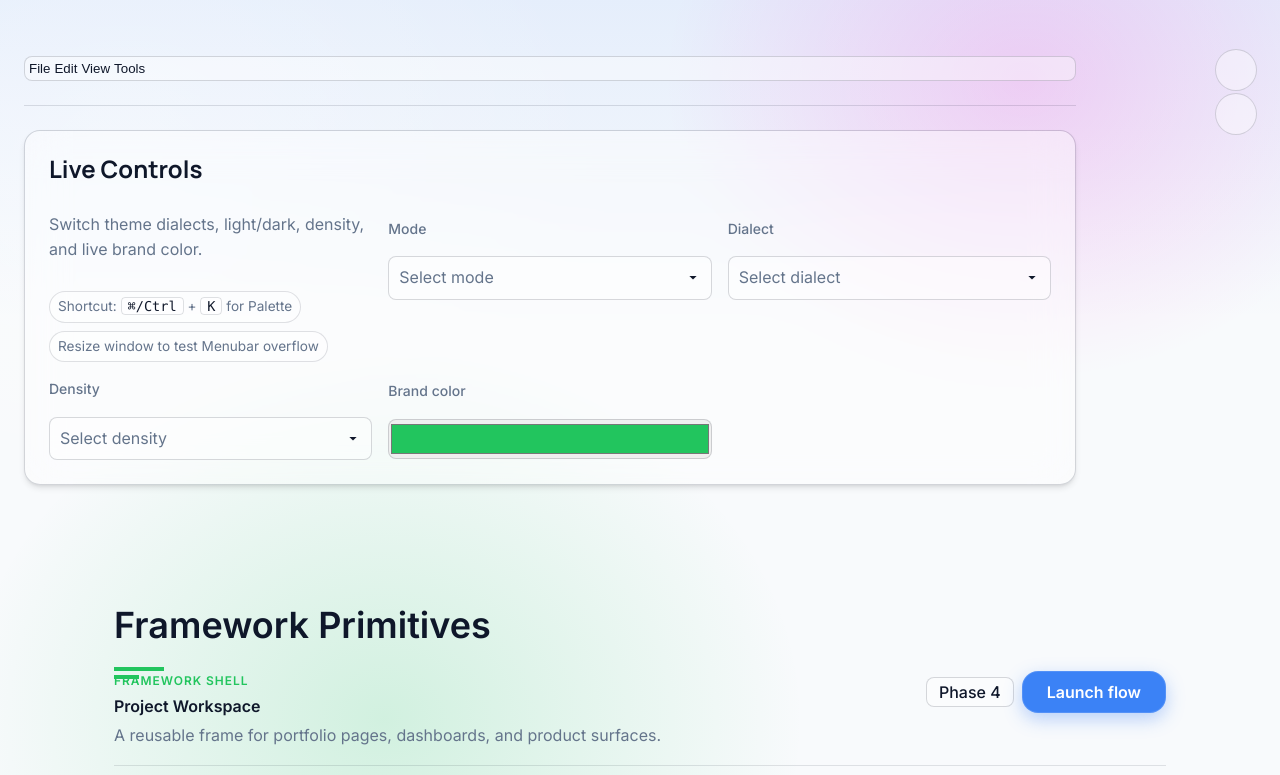
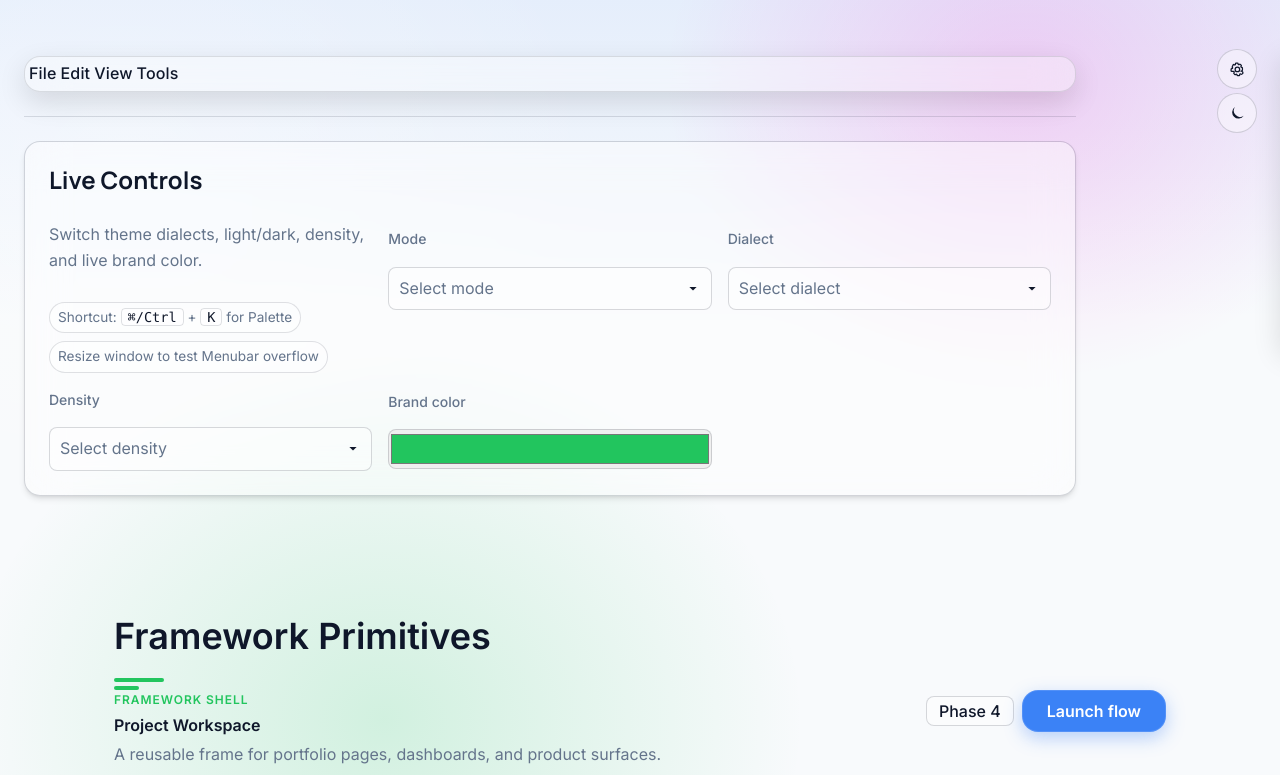
Before and after one commit to itxcrusher/crusher-ui-kit, a website built with Vite: page index.html in a window 1280 px wide. Shown: the top 775 px of the page. Built offline with nearby package versions, Linux system fonts and the light colour scheme.

Commit message:
fix: refine local demo chrome and switcher behavior

```diff
--- a/src/components/molecules/crusher-menubar.js
+++ b/src/components/molecules/crusher-menubar.js
@@ -20,31 +20,50 @@ export class CrusherMenubar extends LitElement {
     :host { display: block; position: relative; z-index: var(--crusher-z-dropdown); }
     .bar {
       display: flex; gap: var(--crusher-spacing-1); align-items: center; flex-wrap: nowrap;
-      background: var(--crusher-surface);
-      border: var(--crusher-component-border-weight) solid var(--crusher-border);
-      border-radius: var(--crusher-radius-md);
-      padding-block: var(--crusher-spacing-1); padding-inline: var(--crusher-spacing-1);
+      background: var(--crusher-toolbar-bg, color-mix(in srgb, var(--crusher-surface) 92%, transparent));
+      -webkit-backdrop-filter: blur(var(--crusher-effect-blur-md));
+      backdrop-filter: blur(var(--crusher-effect-blur-md));
+      border: var(--crusher-component-border-weight) solid var(--crusher-toolbar-border, var(--crusher-border));
+      border-radius: var(--crusher-radius-lg);
+      box-shadow: var(--crusher-toolbar-shadow, var(--crusher-shadow-1));
+      padding-block: var(--crusher-spacing-1);
+      padding-inline: var(--crusher-spacing-1);
       overflow: hidden;
     }
     ::slotted([slot="menu"]) {
-      appearance: none; background: transparent; border: none; cursor: default;
+      appearance: none;
+      background: transparent;
+      border: none;
+      cursor: default;
       padding: calc((var(--crusher-spacing-1) + var(--crusher-spacing-2)) / 2) var(--crusher-spacing-2);
       border-radius: var(--crusher-radius-md);
-      color: var(--crusher-fg); white-space: nowrap;
+      color: var(--crusher-fg);
+      font: inherit;
+      font-weight: var(--crusher-font-weight-medium);
+      letter-spacing: 0.01em;
+      white-space: nowrap;
+      transition:
+        background var(--crusher-motion-duration-fast) var(--crusher-motion-easing-inout),
+        color var(--crusher-motion-duration-fast) var(--crusher-motion-easing-inout),
+        box-shadow var(--crusher-motion-duration-fast) var(--crusher-motion-easing-inout);
+    }
+    ::slotted([slot="menu"]:hover) {
+      background: var(--crusher-nav-item-bg-hover, color-mix(in srgb, var(--crusher-fg) 6%, transparent));
     }
     ::slotted([slot="menu"][hidden]) { display: none !important; }
     ::slotted([slot="menu"][aria-expanded="true"]) {
-      background: color-mix(in srgb, var(--crusher-fg) 8%, transparent);
+      background: var(--crusher-nav-item-bg-active, color-mix(in srgb, var(--crusher-color-brand-primary) 14%, transparent));
+      box-shadow: inset 0 0 0 var(--crusher-component-border-weight) var(--crusher-nav-item-border-active, color-mix(in srgb, var(--crusher-color-brand-primary) 38%, var(--crusher-border)));
     }
 
     .menu {
       position: absolute; min-width: calc(var(--crusher-spacing-10) * 5.5);
-      background: var(--crusher-surface);
+      background: var(--crusher-toolbar-bg, var(--crusher-surface));
       -webkit-backdrop-filter: blur(var(--crusher-effect-blur-md));
       backdrop-filter: blur(var(--crusher-effect-blur-md));
-      border: var(--crusher-component-border-weight) solid var(--crusher-border);
+      border: var(--crusher-component-border-weight) solid var(--crusher-toolbar-border, var(--crusher-border));
       border-radius: var(--crusher-radius-lg);
-      box-shadow: var(--crusher-shadow-2);
+      box-shadow: var(--crusher-toolbar-shadow, var(--crusher-shadow-2));
       padding: var(--crusher-spacing-1); display: none;
       margin-top: var(--crusher-spacing-1);
     }
@@ -63,12 +82,12 @@ export class CrusherMenubar extends LitElement {
     .item[submenu]::after { content: '›'; margin-inline-start: auto; opacity:.65; }
     .submenu {
       position: absolute; top: 0; inset-inline-start: 100%; min-width: calc(var(--crusher-spacing-10) * 5.5);
-      background: var(--crusher-surface);
+      background: var(--crusher-toolbar-bg, var(--crusher-surface));
       -webkit-backdrop-filter: blur(var(--crusher-effect-blur-md));
       backdrop-filter: blur(var(--crusher-effect-blur-md));
-      border: var(--crusher-component-border-weight) solid var(--crusher-border);
+      border: var(--crusher-component-border-weight) solid var(--crusher-toolbar-border, var(--crusher-border));
       border-radius: var(--crusher-radius-lg);
-      box-shadow: var(--crusher-shadow-2);
+      box-shadow: var(--crusher-toolbar-shadow, var(--crusher-shadow-2));
       padding: var(--crusher-spacing-1); display: none; margin-inline-start: var(--crusher-spacing-1);
     }
     .item[sub-open] > .submenu { display: block; }
--- a/src/components/molecules/crusher-style-switcher.js
+++ b/src/components/molecules/crusher-style-switcher.js
@@ -21,19 +21,34 @@ export class CrusherStyleSwitcher extends LitElement {
       -webkit-backdrop-filter: blur(var(--crusher-effect-blur-md));
       backdrop-filter: blur(var(--crusher-effect-blur-md));
       border: var(--crusher-component-border-weight) solid var(--crusher-border-primary);
+      box-shadow: var(--crusher-toolbar-shadow, var(--crusher-shadow-2));
     }
     .style-switcher.open { transform: translateX(calc(-1 * var(--crusher-spacing-6))); }
     .s-icon {
-      position: absolute; height: var(--crusher-spacing-10); width: var(--crusher-spacing-10); text-align: center;
-      font-size: var(--crusher-font-size-lg); color: var(--crusher-text-primary);
-      right: 100%; border: var(--crusher-component-border-weight) solid var(--crusher-border-primary);
+      appearance: none;
+      position: absolute;
+      height: var(--crusher-spacing-10);
+      width: var(--crusher-spacing-10);
+      text-align: center;
+      color: var(--crusher-text-primary);
+      right: 100%;
+      border: var(--crusher-component-border-weight) solid var(--crusher-border-primary);
       margin-right: var(--crusher-spacing-6); cursor: pointer;
       transition: all var(--crusher-motion-duration-slow) var(--crusher-motion-easing-inout);
       border-radius: var(--crusher-radius-full); background: var(--crusher-background-surface);
       display: inline-flex; align-items: center; justify-content: center;
+      padding: 0;
     }
     .style-switcher-toggler { top: 0; }
     .day-night { top: calc(var(--crusher-spacing-12) - var(--crusher-spacing-1)); }
+    .s-icon:hover {
+      background: color-mix(in srgb, var(--crusher-color-brand-primary) 12%, var(--crusher-background-surface));
+    }
+    .icon {
+      display: block;
+      inline-size: 1.05rem;
+      block-size: 1.05rem;
+    }
 
     h4 {
       margin: 0 0 var(--crusher-spacing-3);
@@ -42,16 +57,33 @@ export class CrusherStyleSwitcher extends LitElement {
       font-weight: var(--crusher-font-weight-semibold);
     }
     .colors { display: flex; flex-wrap: wrap; justify-content: space-between; }
-    .colors span {
-      display: inline-block;
+    .swatch {
+      appearance: none;
+      display: inline-flex;
+      align-items: center;
+      justify-content: center;
       height: calc(var(--crusher-spacing-8) - var(--crusher-focus-offset));
       width: calc(var(--crusher-spacing-8) - var(--crusher-focus-offset));
-      border-radius: var(--crusher-radius-full); cursor: pointer;
+      border-radius: var(--crusher-radius-full);
+      cursor: pointer;
+      border: var(--crusher-component-border-weight) solid color-mix(in srgb, var(--crusher-border-primary) 85%, transparent);
+      box-shadow: inset 0 0 0 2px color-mix(in srgb, var(--crusher-color-base-white) 45%, transparent);
+      padding: 0;
+    }
+    .swatch.active {
+      box-shadow:
+        0 0 0 2px color-mix(in srgb, var(--crusher-color-brand-primary) 20%, transparent),
+        inset 0 0 0 2px color-mix(in srgb, var(--crusher-color-base-white) 70%, transparent);
     }
     .dialect-row { gap: var(--crusher-spacing-2); }
     .dialect-btn {
       padding: calc((var(--crusher-spacing-1) + var(--crusher-spacing-2)) / 2) var(--crusher-spacing-2);
       font-size: var(--crusher-font-size-sm);
+      border-radius: var(--crusher-radius-md);
+      border: var(--crusher-component-border-weight) solid color-mix(in srgb, var(--crusher-border-primary) 88%, transparent);
+      background: color-mix(in srgb, var(--crusher-background-surface) 92%, transparent);
+      color: var(--crusher-text-primary);
+      cursor: pointer;
     }
     .dialect-btn.active {
       background: color-mix(in srgb, var(--crusher-color-brand-primary) 16%, transparent);
@@ -65,6 +97,7 @@ export class CrusherStyleSwitcher extends LitElement {
     isOpen: { type: Boolean, state: true },
     isDarkMode: { type: Boolean, state: true },
     activeTheme: { type: String, state: true },
+    activeBrand: { type: String, state: true },
     colors: { type: Object, state: true },
   };
 
@@ -73,13 +106,22 @@ export class CrusherStyleSwitcher extends LitElement {
     this.isOpen = false;
     this.isDarkMode = document.documentElement.getAttribute('data-mode') === 'dark';
     this.activeTheme = document.documentElement.getAttribute('data-theme') || 'glass';
+    this.activeBrand = '';
 
     this.colors = {
-      primary: '--crusher-color-brand-primary',
       secondary: '--crusher-color-brand-secondary',
       orange: '--crusher-color-brand-accent-orange',
       pink: '--crusher-color-brand-accent-pink',
       red: '--crusher-color-brand-accent-red',
+    };
+    this.themePrimaries = {
+      glass: '#22c55e',
+      minimal: '#111827',
+      futuristic: '#22d3ee',
+      neobrutal: '#7c3aed',
+      neumorph: '#22c55e',
+      brutal: '#111111',
+      bento: '#16a34a',
     };
 
     this._syncFromDom = this._syncFromDom.bind(this);
@@ -102,8 +144,41 @@ export class CrusherStyleSwitcher extends LitElement {
     setMode(this.isDarkMode ? 'light' : 'dark');
   }
 
-  _setActiveColor(token) {
-    const resolved = getComputedStyle(document.documentElement).getPropertyValue(token).trim();
+  _normalizeColor(value) {
+    if (!value) return '';
+    const color = value.trim().toLowerCase();
+    if (/^#[0-9a-f]{3}$/.test(color)) {
+      return `#${[...color.slice(1)].map((part) => part + part).join('')}`;
+    }
+    if (/^#[0-9a-f]{6}$/.test(color)) return color;
+    const rgb = color.match(/rgba?\(([^)]+)\)/);
+    if (!rgb) return color;
+    const parts = rgb[1]
+      .split(',')
+      .slice(0, 3)
+      .map((part) => Math.max(0, Math.min(255, Math.round(Number.parseFloat(part.trim())))));
+    if (parts.some((part) => Number.isNaN(part))) return color;
+    return `#${parts.map((part) => part.toString(16).padStart(2, '0')).join('')}`;
+  }
+
+  _getThemePrimary() {
+    return this.themePrimaries[this.activeTheme] || this.themePrimaries.glass;
+  }
+
+  _getSwatches() {
+    const styles = getComputedStyle(document.documentElement);
+    return [
+      { id: 'theme', label: 'Theme primary', color: this._getThemePrimary() },
+      ...Object.entries(this.colors).map(([id, token]) => ({
+        id,
+        label: id,
+        color: this._normalizeColor(styles.getPropertyValue(token)),
+      })),
+    ];
+  }
+
+  _setActiveColor(color) {
+    const resolved = this._normalizeColor(color);
     if (!resolved) return;
     document.documentElement.style.setProperty('--crusher-color-brand-primary', resolved);
     window.dispatchEvent(new CustomEvent(BRAND_EVENT, { detail: { brand: resolved } }));
@@ -114,23 +189,56 @@ export class CrusherStyleSwitcher extends LitElement {
   _syncFromDom() {
     this.isDarkMode = document.documentElement.getAttribute('data-mode') === 'dark';
     this.activeTheme = document.documentElement.getAttribute('data-theme') || 'glass';
+    this.activeBrand = this._normalizeColor(getComputedStyle(document.documentElement).getPropertyValue('--crusher-color-brand-primary'));
+  }
+
+  _iconTemplate(kind) {
+    if (kind === 'gear') {
+      return html`
+        <svg class="icon" viewBox="0 0 24 24" fill="none" stroke="currentColor" stroke-width="1.8" stroke-linecap="round" stroke-linejoin="round" aria-hidden="true">
+          <circle cx="12" cy="12" r="3.25"></circle>
+          <path d="M19.4 15a1 1 0 0 0 .2 1.1l.1.1a1 1 0 0 1 0 1.4l-1.2 1.2a1 1 0 0 1-1.4 0l-.1-.1a1 1 0 0 0-1.1-.2 1 1 0 0 0-.6.9V20a1 1 0 0 1-1 1h-1.8a1 1 0 0 1-1-1v-.2a1 1 0 0 0-.6-.9 1 1 0 0 0-1.1.2l-.1.1a1 1 0 0 1-1.4 0l-1.2-1.2a1 1 0 0 1 0-1.4l.1-.1a1 1 0 0 0 .2-1.1 1 1 0 0 0-.9-.6H4a1 1 0 0 1-1-1v-1.8a1 1 0 0 1 1-1h.2a1 1 0 0 0 .9-.6 1 1 0 0 0-.2-1.1l-.1-.1a1 1 0 0 1 0-1.4L6 5.2a1 1 0 0 1 1.4 0l.1.1a1 1 0 0 0 1.1.2 1 1 0 0 0 .6-.9V4a1 1 0 0 1 1-1h1.8a1 1 0 0 1 1 1v.2a1 1 0 0 0 .6.9 1 1 0 0 0 1.1-.2l.1-.1a1 1 0 0 1 1.4 0l1.2 1.2a1 1 0 0 1 0 1.4l-.1.1a1 1 0 0 0-.2 1.1 1 1 0 0 0 .9.6h.2a1 1 0 0 1 1 1V13a1 1 0 0 1-1 1h-.2a1 1 0 0 0-.9.6Z"></path>
+        </svg>
+      `;
+    }
+    if (kind === 'sun') {
+      return html`
+        <svg class="icon" viewBox="0 0 24 24" fill="none" stroke="currentColor" stroke-width="1.8" stroke-linecap="round" aria-hidden="true">
+          <circle cx="12" cy="12" r="4"></circle>
+          <path d="M12 2.5v2.5M12 19v2.5M4.9 4.9l1.8 1.8M17.3 17.3l1.8 1.8M2.5 12H5M19 12h2.5M4.9 19.1l1.8-1.8M17.3 6.7l1.8-1.8"></path>
+        </svg>
+      `;
+    }
+    return html`
+      <svg class="icon" viewBox="0 0 24 24" fill="currentColor" aria-hidden="true">
+        <path d="M21 15.5A9 9 0 0 1 8.5 3 9 9 0 1 0 21 15.5Z"></path>
+      </svg>
+    `;
   }
 
   render() {
     const classes = { 'style-switcher': true, open: this.isOpen };
+    const swatches = this._getSwatches();
     return html`
       <div class=${classMap(classes)}>
-        <div class="style-switcher-toggler s-icon" @click=${this._togglePanel} title="Open styles">
-          <i class="fas fa-cog fa-spin" aria-hidden="true"></i>
-        </div>
-        <div class="day-night s-icon" @click=${this._toggleDarkMode} title="Toggle dark mode">
-          <i class=${this.isDarkMode ? 'fas fa-sun' : 'fas fa-moon'} aria-hidden="true"></i>
-        </div>
+        <button type="button" class="style-switcher-toggler s-icon" @click=${this._togglePanel} title="Open styles">
+          ${this._iconTemplate('gear')}
+        </button>
+        <button type="button" class="day-night s-icon" @click=${this._toggleDarkMode} title="Toggle dark mode">
+          ${this._iconTemplate(this.isDarkMode ? 'sun' : 'moon')}
+        </button>
 
         <h4>Theme Colors</h4>
         <div class="colors">
-          ${Object.entries(this.colors).map(([_, token]) => html`
-            <span style="background: var(${token})" @click=${() => this._setActiveColor(token)}></span>
+          ${swatches.map((swatch) => html`
+            <button
+              type="button"
+              class="swatch ${this.activeBrand === swatch.color ? 'active' : ''}"
+              style="background: ${swatch.color}"
+              title=${swatch.label}
+              aria-label=${swatch.label}
+              @click=${() => this._setActiveColor(swatch.color)}
+            ></button>
           `)}
         </div>
 
--- a/src/components/organisms/crusher-section-title.js
+++ b/src/components/organisms/crusher-section-title.js
@@ -3,18 +3,20 @@ import { LitElement, html, css } from 'lit';
 export class CrusherSectionTitle extends LitElement {
   static styles = css`
     :host {
-      display: block; /* The component itself takes up block space */
-      margin-bottom: var(--crusher-spacing-12);
+      display: block;
+      margin-bottom: var(--crusher-spacing-10);
+      position: relative;
+      z-index: 1;
     }
     .title {
       font-size: var(--crusher-font-size-4xl);
       font-weight: var(--crusher-font-weight-bold);
       color: var(--crusher-text-primary);
       position: relative;
-      padding-bottom: var(--crusher-spacing-4);
-      margin: 0; /* Remove default h2 margin */
+      padding-bottom: calc(var(--crusher-spacing-4) + var(--crusher-spacing-2));
+      margin: 0;
+      isolation: isolate;
     }
-    /* The main (longer) underline */
     .title::before {
       content: '';
       position: absolute;
@@ -22,9 +24,9 @@ export class CrusherSectionTitle extends LitElement {
       width: calc(var(--crusher-spacing-12) + (var(--crusher-spacing-1) / 2));
       background-color: var(--crusher-color-brand-primary);
       left: 0;
-      bottom: 0;
+      bottom: var(--crusher-spacing-2);
+      border-radius: var(--crusher-radius-full);
     }
-    /* The secondary (shorter) underline */
     .title::after {
       content: '';
       position: absolute;
@@ -32,7 +34,8 @@ export class CrusherSectionTitle extends LitElement {
       width: calc(var(--crusher-spacing-6) + (var(--crusher-focus-width) / 2));
       background-color: var(--crusher-color-brand-primary);
       left: 0;
-      bottom: calc(var(--crusher-spacing-2) * -1); /* Position it below the first line */
+      bottom: 0;
+      border-radius: var(--crusher-radius-full);
     }
   `;
 
--- a/src/css/semantic.css
+++ b/src/css/semantic.css
@@ -53,7 +53,7 @@ html[data-mode="dark"] {
   --crusher-shell-padding-inline: clamp(var(--crusher-spacing-4), 3vw, var(--crusher-spacing-8));
   --crusher-shell-padding-block: var(--crusher-spacing-6);
   --crusher-shell-nav-width: 18rem;
-  --crusher-shell-aside-width: 20rem;
+  --crusher-shell-aside-width: 22rem;
   --crusher-nav-item-bg: transparent;
   --crusher-nav-item-bg-hover: color-mix(in srgb, var(--crusher-fg) 6%, transparent);
   --crusher-nav-item-bg-active: color-mix(in srgb, var(--crusher-color-brand-primary) 14%, transparent);
```
